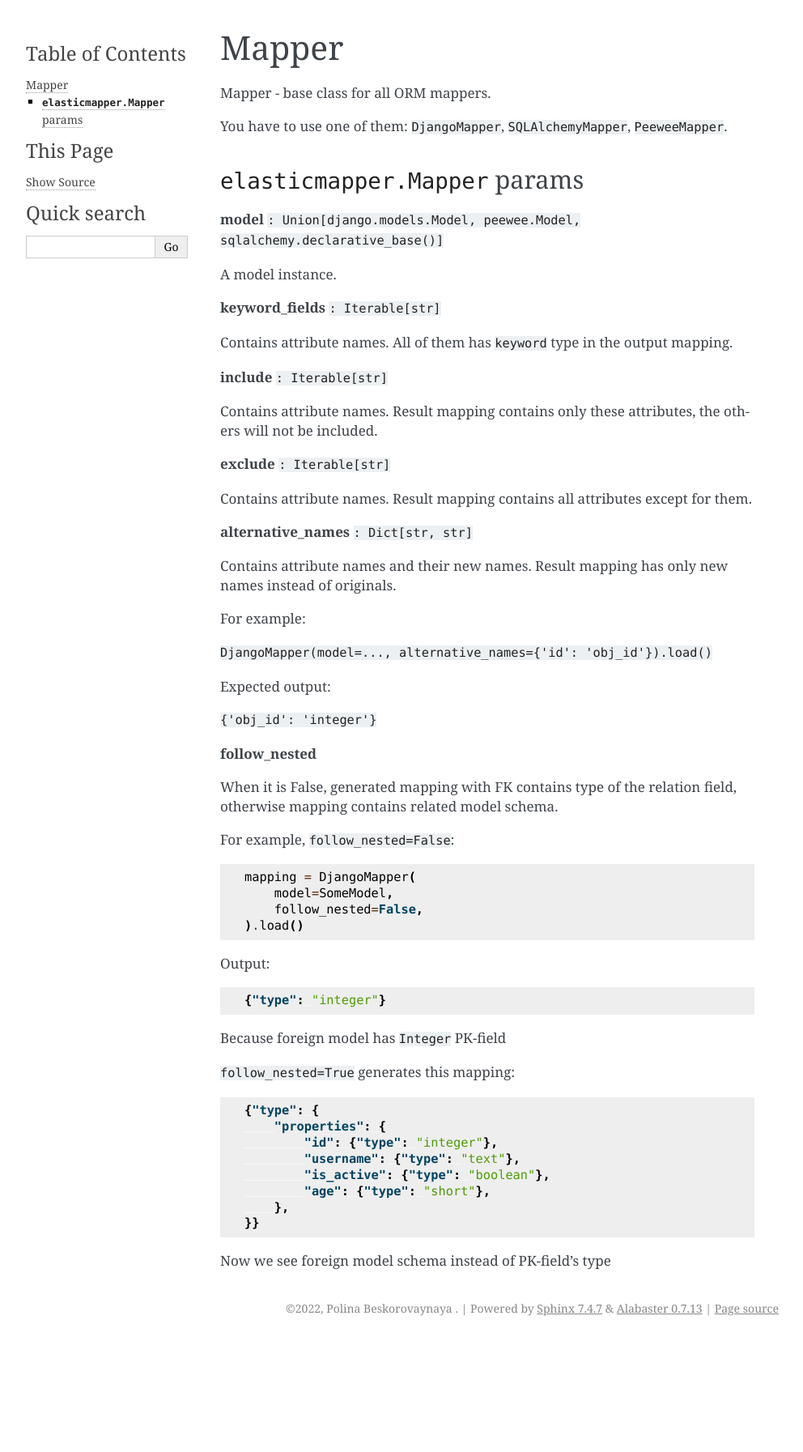
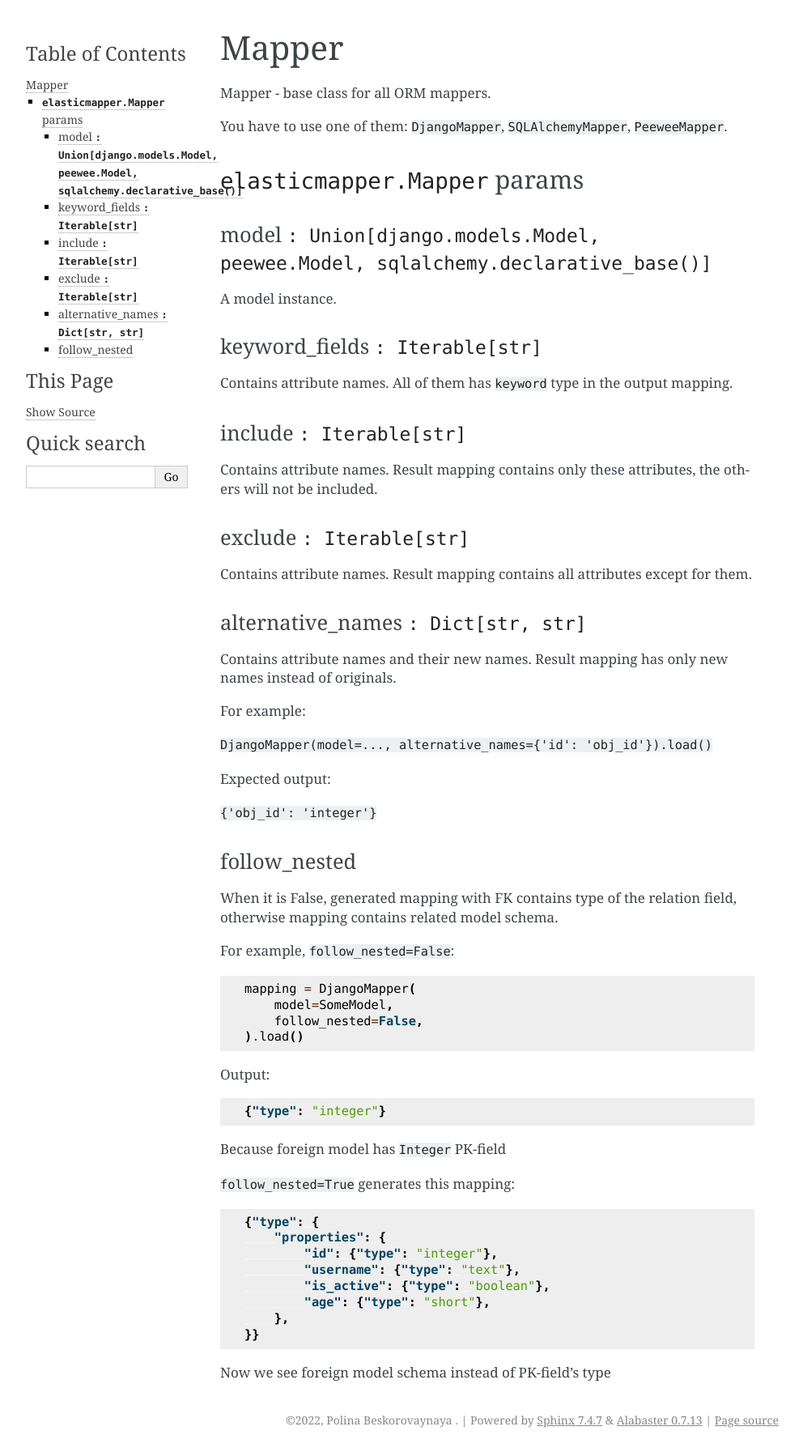
Before and after one commit to nomilkinmyhome/elasticmapper, a Sphinx documentation site: the page built from docs/mapper.rst, in a window 1280 px wide. Shown: the whole page at 81% size, without its empty margins (148-1140 px from the left). Built offline with Sphinx 7.4.7, drawn with Linux system fonts in a browser that asks for light colours; before the commit the page ends 1655 px from its top, so only the background shows below that.

Commit message:
Update mapper.rst

```diff
--- a/docs/mapper.rst
+++ b/docs/mapper.rst
@@ -9,23 +9,33 @@ You have to use one of them: ``DjangoMapper``, ``SQLAlchemyMapper``, ``PeeweeMap
 ``elasticmapper.Mapper`` params
 ============
 
-**model** ``: Union[django.models.Model, peewee.Model, sqlalchemy.declarative_base()]``
+****
+model ``: Union[django.models.Model, peewee.Model, sqlalchemy.declarative_base()]``
+****
 
 A model instance.
 
-**keyword_fields** ``: Iterable[str]``
+****
+keyword_fields ``: Iterable[str]``
+****
 
 Contains attribute names. All of them has ``keyword`` type in the output mapping.
 
-**include** ``: Iterable[str]``
+****
+include ``: Iterable[str]``
+****
 
 Contains attribute names. Result mapping contains only these attributes, the others will not be included.
 
-**exclude** ``: Iterable[str]``
+****
+exclude ``: Iterable[str]``
+****
 
 Contains attribute names. Result mapping contains all attributes except for them.
 
-**alternative_names** ``: Dict[str, str]``
+****
+alternative_names ``: Dict[str, str]``
+****
 
 Contains attribute names and their new names. Result mapping has only new names instead of originals.
 
@@ -37,7 +47,9 @@ Expected output:
 
 ``{'obj_id': 'integer'}``
 
-**follow_nested**
+****
+follow_nested
+****
 
 When it is False, generated mapping with FK contains type of the relation field, otherwise mapping contains related model schema.
 
```
